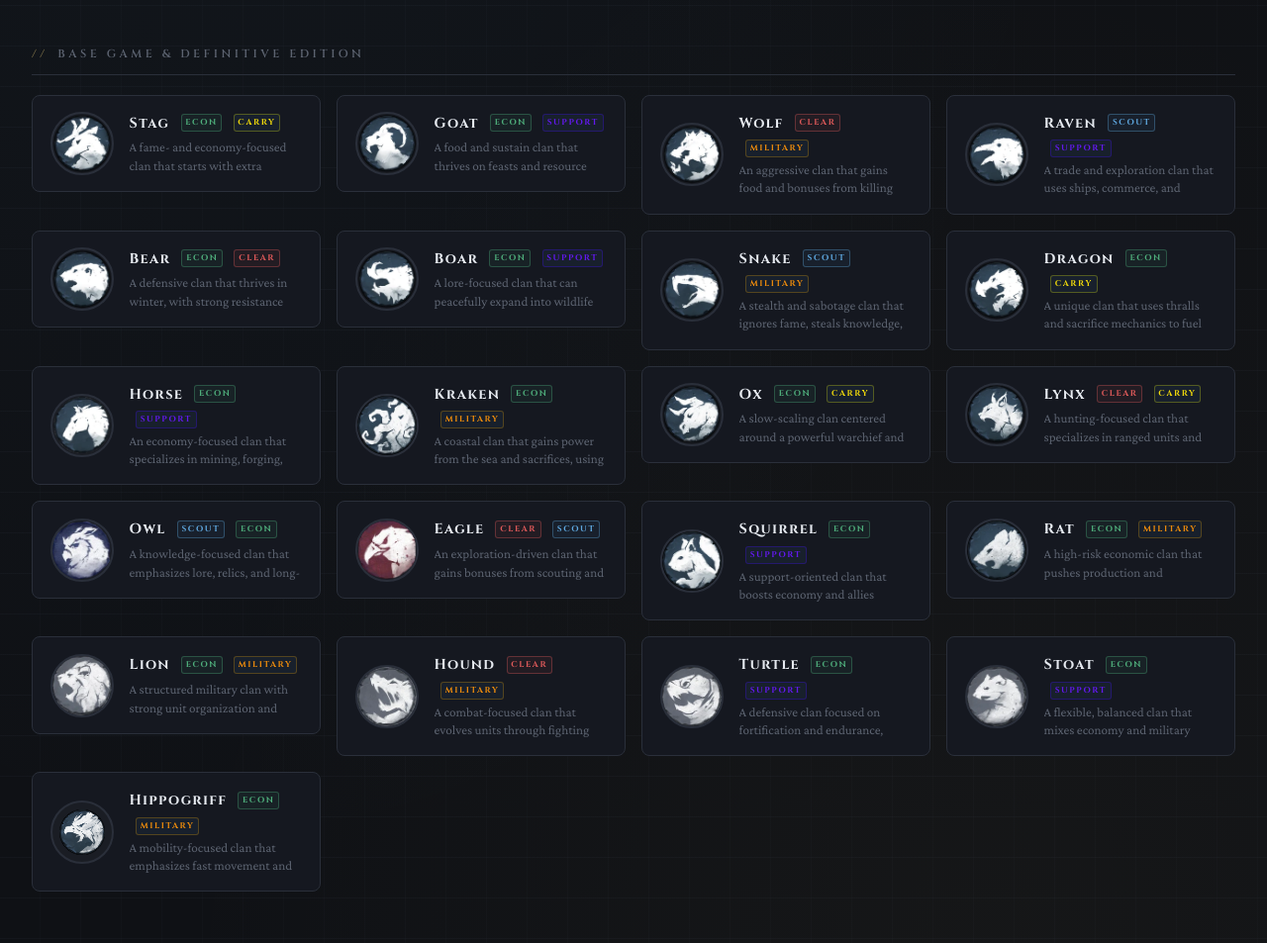
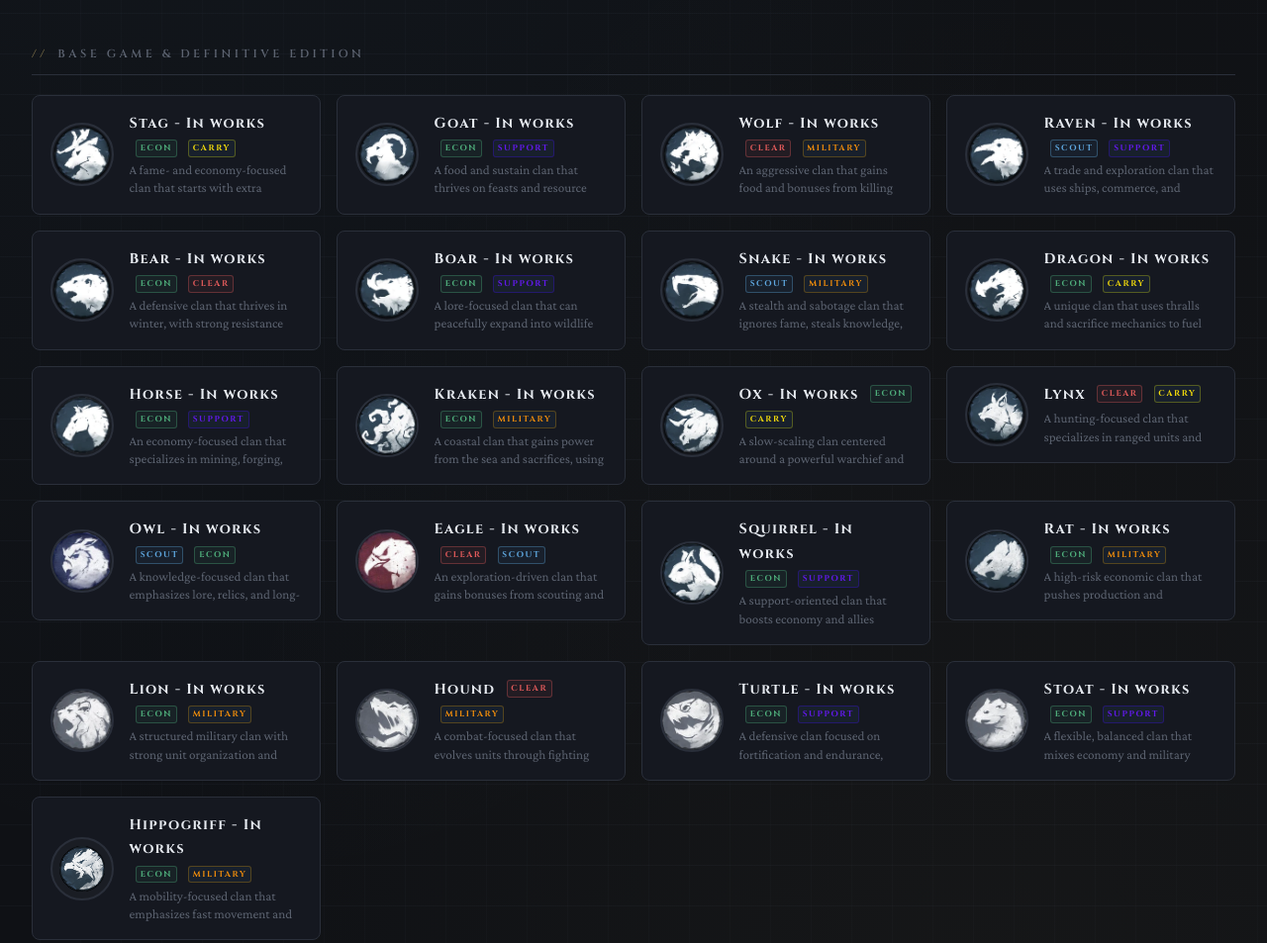
Before and after one commit to babyrandy/northgard-build-guide, a plain HTML site: page index.html in a window 1280 px wide. Shown: the part 457-1410 px from the top of the page at 99% size. Drawn offline with nearby package versions, Linux system fonts and the light colour scheme; a script that the page names is missing.

Commit message:
Updated index so players know the guide isn't complete.

```diff
--- a/index.html
+++ b/index.html
@@ -44,7 +44,7 @@
           <a href="clans/stag.html">
             <img src="assets/images/Stag_round.webp" alt="Stag">
             <div class="card-info">
-              <h4>Stag<span class="role-badge role-econ">Econ</span><span class="role-badge role-carry">Carry</span></h4>
+              <h4>Stag - In works<span class="role-badge role-econ">Econ</span><span class="role-badge role-carry">Carry</span></h4>
               <p>A fame- and economy-focused clan that starts with extra resources and scales through expansion and prestige. Strong for steady growth and straightforward macro play.</p>
             </div>
           </a>
@@ -54,7 +54,7 @@
           <a href="clans/goat.html">
             <img src="assets/images/Goat_round.webp" alt="Goat">
             <div class="card-info">
-              <h4>Goat<span class="role-badge role-econ">Econ</span><span class="role-badge role-support">Support</span></h4>
+              <h4>Goat - In works<span class="role-badge role-econ">Econ</span><span class="role-badge role-support">Support</span></h4>
               <p>A food and sustain clan that thrives on feasts and resource bonuses, making it highly resilient in harsh conditions. Excellent for stable economies and long games.</p>
             </div>
           </a>
@@ -64,7 +64,7 @@
           <a href="clans/goat.html">
             <img src="assets/images/Wolf_round.webp" alt="Wolf">
             <div class="card-info">
-              <h4>Wolf<span class="role-badge role-clear">Clear</span><span class="role-badge role-military">Military</span></h4>
+              <h4>Wolf - In works<span class="role-badge role-clear">Clear</span><span class="role-badge role-military">Military</span></h4>
               <p>An aggressive clan that gains food and bonuses from killing animals and fighting, with reduced upkeep for military units. Designed for early clearing and constant combat pressure.</p>
             </div>
           </a>
@@ -74,7 +74,7 @@
           <a href="clans/raven.html">
             <img src="assets/images/Raven_round.webp" alt="Raven">
             <div class="card-info">
-              <h4>Raven<span class="role-badge role-scout">Scout</span><span class="role-badge role-support">Support</span></h4>
+              <h4>Raven - In works<span class="role-badge role-scout">Scout</span><span class="role-badge role-support">Support</span></h4>
               <p>A trade and exploration clan that uses ships, commerce, and mercenary raids to generate wealth and pressure enemies from afar. Strong in economy with opportunistic aggression.</p>
             </div>
           </a>
@@ -84,7 +84,7 @@
           <a href="clans/bear.html">
             <img src="assets/images/Bear_round.webp" alt="Bear">
             <div class="card-info">
-              <h4>Bear<span class="role-badge role-econ">Econ</span><span class="role-badge role-clear">Clear</span></h4>
+              <h4>Bear - In works<span class="role-badge role-econ">Econ</span><span class="role-badge role-clear">Clear</span></h4>
               <p>A defensive clan that thrives in winter, with strong resistance and a powerful bear companion. Excels at holding territory and surviving harsh conditions.</p>
             </div>
           </a>
@@ -94,7 +94,7 @@
           <a href="clans/boar.html">
             <img src="assets/images/Boar_round.webp" alt="Boar">
             <div class="card-info">
-              <h4>Boar<span class="role-badge role-econ">Econ</span><span class="role-badge role-support">Support</span></h4>
+              <h4>Boar - In works<span class="role-badge role-econ">Econ</span><span class="role-badge role-support">Support</span></h4>
               <p>A lore-focused clan that can peacefully expand into wildlife zones and gains bonuses from knowledge. Encourages efficient, low-conflict growth.</p>
             </div>
           </a>
@@ -104,7 +104,7 @@
           <a href="clans/snake.html">
             <img src="assets/images/Snake_round.webp" alt="Snake">
             <div class="card-info">
-              <h4>Snake<span class="role-badge role-scout">Scout</span><span class="role-badge role-military">Military</span></h4>
+              <h4>Snake - In works<span class="role-badge role-scout">Scout</span><span class="role-badge role-military">Military</span></h4>
               <p>A stealth and sabotage clan that ignores fame, steals knowledge, and uses abilities like scorched earth to disrupt enemies. Focuses on guerrilla tactics rather than direct fights.</p>
             </div>
           </a>
@@ -114,7 +114,7 @@
           <a href="clans/dragon.html">
             <img src="assets/images/Dragon_round.webp" alt="Dragon">
             <div class="card-info">
-              <h4>Dragon<span class="role-badge role-econ">Econ</span><span class="role-badge role-carry">Carry</span></h4>
+              <h4>Dragon - In works<span class="role-badge role-econ">Econ</span><span class="role-badge role-carry">Carry</span></h4>
               <p>A unique clan that uses thralls and sacrifice mechanics to fuel powerful units and abilities. High-risk, high-reward with unconventional economy.</p>
             </div>
           </a>
@@ -124,7 +124,7 @@
           <a href="clans/horse.html">
             <img src="assets/images/Horse_round.webp" alt="Horse">
             <div class="card-info">
-              <h4>Horse<span class="role-badge role-econ">Econ</span><span class="role-badge role-support">Support</span></h4>
+              <h4>Horse - In works<span class="role-badge role-econ">Econ</span><span class="role-badge role-support">Support</span></h4>
               <p>An economy-focused clan that specializes in mining, forging, and upgrading through unique smith mechanics. Strong infrastructure leads to long-term efficiency.</p>
             </div>
           </a>
@@ -134,7 +134,7 @@
           <a href="clans/kraken.html">
             <img src="assets/images/Kraken_round.webp" alt="Kraken">
             <div class="card-info">
-              <h4>Kraken<span class="role-badge role-econ">Econ</span><span class="role-badge role-military">Military</span></h4>
+              <h4>Kraken - In works<span class="role-badge role-econ">Econ</span><span class="role-badge role-military">Military</span></h4>
               <p>A coastal clan that gains power from the sea and sacrifices, using unique mechanics and spectral units. Strong scaling clan with unconventional gameplay.</p>
             </div>
           </a>
@@ -144,7 +144,7 @@
           <a href="clans/ox.html">
             <img src="assets/images/Ox_round.webp" alt="Ox">
             <div class="card-info">
-              <h4>Ox<span class="role-badge role-econ">Econ</span><span class="role-badge role-carry">Carry</span></h4>
+              <h4>Ox - In works<span class="role-badge role-econ">Econ</span><span class="role-badge role-carry">Carry</span></h4>
               <p>A slow-scaling clan centered around a powerful warchief and late-game strength. Trades early speed for overwhelming late-game military power.</p>
             </div>
           </a>
@@ -164,7 +164,7 @@
           <a href="clans/owl.html">
             <img src="assets/images/Owl_round.webp" alt="Owl">
             <div class="card-info">
-              <h4>Owl<span class="role-badge role-scout">Scout</span><span class="role-badge role-econ">Econ</span></h4>
+              <h4>Owl - In works<span class="role-badge role-scout">Scout</span><span class="role-badge role-econ">Econ</span></h4>
               <p>A knowledge-focused clan that emphasizes lore, relics, and long-term planning. Best for players who prefer strategic buildup over early aggression.</p>
             </div>
           </a>
@@ -174,7 +174,7 @@
           <a href="clans/eagle.html">
             <img src="assets/images/Eagle_round.webp" alt="Eagle">
             <div class="card-info">
-              <h4>Eagle<span class="role-badge role-clear">Clear</span><span class="role-badge role-scout">Scout</span></h4>
+              <h4>Eagle - In works<span class="role-badge role-clear">Clear</span><span class="role-badge role-scout">Scout</span></h4>
               <p>An exploration-driven clan that gains bonuses from scouting and discovering the map early. Provides strong vision and early-game advantages.</p>
             </div>
           </a>
@@ -184,7 +184,7 @@
           <a href="clans/squirrel.html">
             <img src="assets/images/Squirrel_round.webp" alt="Squirrel">
             <div class="card-info">
-              <h4>Squirrel<span class="role-badge role-econ">Econ</span><span class="role-badge role-support">Support</span></h4>
+              <h4>Squirrel - In works<span class="role-badge role-econ">Econ</span><span class="role-badge role-support">Support</span></h4>
               <p>A support-oriented clan that boosts economy and allies through cooking and resource bonuses. Excels in team play and sustaining strong economies over time.</p>
             </div>
           </a>
@@ -194,7 +194,7 @@
           <a href="clans/rat.html">
             <img src="assets/images/Rat_round.webp" alt="Rat">
             <div class="card-info">
-              <h4>Rat<span class="role-badge role-econ">Econ</span><span class="role-badge role-military">Military</span></h4>
+              <h4>Rat - In works<span class="role-badge role-econ">Econ</span><span class="role-badge role-military">Military</span></h4>
               <p>A high-risk economic clan that pushes production and population beyond normal limits at the cost of health. Rewards aggressive macro and constant resource management.</p>
             </div>
           </a>
@@ -204,7 +204,7 @@
           <a href="clans/lion.html">
             <img src="assets/images/Lion_round.webp" alt="Lion">
             <div class="card-info">
-              <h4>Lion<span class="role-badge role-econ">Econ</span><span class="role-badge role-military">Military</span></h4>
+              <h4>Lion - In works<span class="role-badge role-econ">Econ</span><span class="role-badge role-military">Military</span></h4>
               <p>A structured military clan with strong unit organization and upgrades tied to faith and hierarchy. Focuses on disciplined armies and direct combat strength.</p>
             </div>
           </a>
@@ -224,7 +224,7 @@
           <a href="clans/turtle.html">
             <img src="assets/images/Turtle_round.webp" alt="Turtle">
             <div class="card-info">
-              <h4>Turtle<span class="role-badge role-econ">Econ</span><span class="role-badge role-support">Support</span></h4>
+              <h4>Turtle - In works<span class="role-badge role-econ">Econ</span><span class="role-badge role-support">Support</span></h4>
               <p>A defensive clan focused on fortification and endurance, trading speed for strong protection and stability. Best suited for slow, controlled expansion and holding territory.</p>
             </div>
           </a>
@@ -234,7 +234,7 @@
           <a href="clans/stoat.html">
             <img src="assets/images/Stoat_round.webp" alt="Stoat">
             <div class="card-info">
-              <h4>Stoat<span class="role-badge role-econ">Econ</span><span class="role-badge role-support">Support</span></h4>
+              <h4>Stoat - In works<span class="role-badge role-econ">Econ</span><span class="role-badge role-support">Support</span></h4>
               <p>A flexible, balanced clan that mixes economy and military tools without specializing heavily in one area. Ideal for adaptable playstyles and reacting to the map.</p>
             </div>
           </a>
@@ -244,7 +244,7 @@
           <a href="clans/hippogriff.html">
             <img src="assets/images/Hippogriff_round.webp" alt="Hippogriff">
             <div class="card-info">
-              <h4>Hippogriff<span class="role-badge role-econ">Econ</span><span class="role-badge role-military">Military</span></h4>
+              <h4>Hippogriff - In works<span class="role-badge role-econ">Econ</span><span class="role-badge role-military">Military</span></h4>
               <p>A mobility-focused clan that emphasizes fast movement and flexible positioning across the map. Ideal for reactive and map-wide strategies.</p>
             </div>
           </a>
```
Also changed, not shown: clans/lynx.html (+5 -6 lines).
